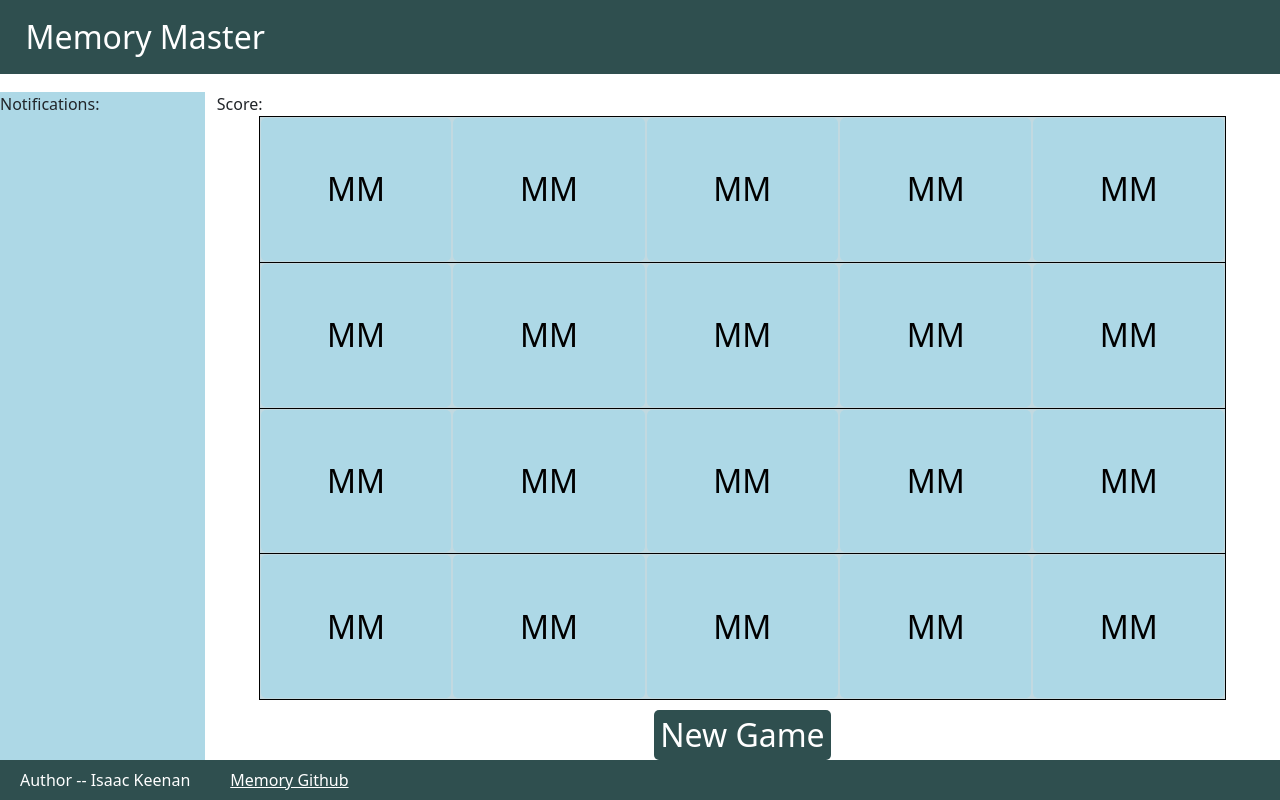
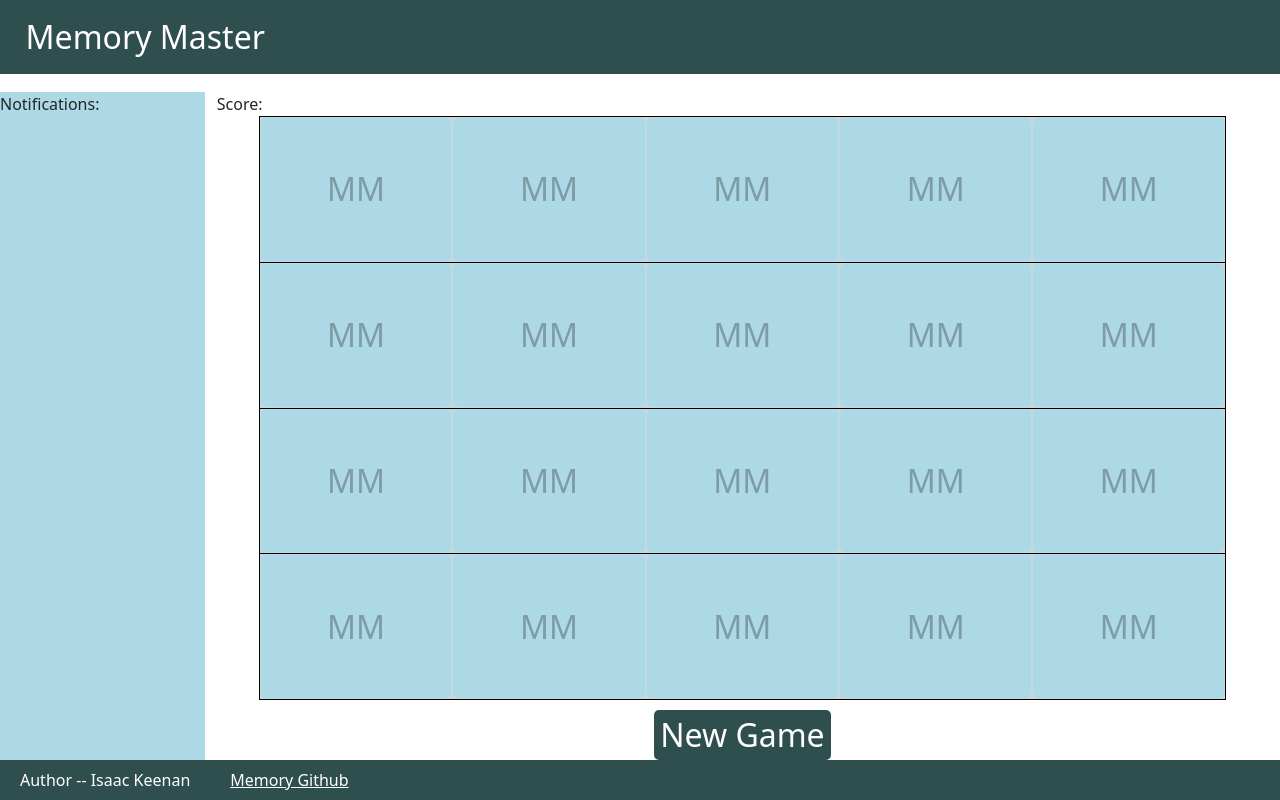
Before and after one commit to peacoltrain/startup, a React (Vite) app: page /game in a window 1280 px wide. Built offline with nearby package versions, Linux system fonts and the light colour scheme.

Commit message:
Got buttons disabled until new game started. Set Score, and make cards.

```diff
--- a/src/game/gameboard.jsx
+++ b/src/game/gameboard.jsx
@@ -4,6 +4,7 @@ export function GameBoard(props) {
     const userName = props.userName;
     const [score, setScore] = React.useState(null)
     const [cards, setCards] = React.useState([]);
+    const [inGame, setInGame] = React.useState(false);
 
     {/* This is where I shuffle my array
         I am using the Fisher-Yates shuffle.
@@ -13,7 +14,7 @@ export function GameBoard(props) {
         let r;
 
         while (i !== 0) {
-            r = Math.floor(Math.randome() * i);
+            r = Math.floor(Math.random() * i);
             i--;
 
             [array[i], array[r] = [array[r], array[i]]];
@@ -27,13 +28,19 @@ export function GameBoard(props) {
         const allValues = [...values, ...values];
 
         let shuffled = shuffle(allValues);
-        cardSet = shuffled.map((value, index) => ({
+        let cardSet = shuffled.map((value, index) => ({
             id: index,
             value: value,
             flipped: false,
             matched: false
         }));
         return cardSet;
+    }
+
+    function newGame() {
+        setScore(0)
+        setInGame(true)
+        setCards(() => placeCards())
     }
 
     return (
@@ -43,38 +50,39 @@ export function GameBoard(props) {
         <table>
           <tbody>
           <tr>
-            <td><button>MM</button></td>
-            <td><button>MM</button></td>
-            <td><button>MM</button></td>
-            <td><button>MM</button></td>
-            <td><button>MM</button></td>
+            <td><button disabled={!inGame}>MM</button></td>
+            <td><button disabled={!inGame}>MM</button></td>
+            <td><button disabled={!inGame}>MM</button></td>
+            <td><button disabled={!inGame}>MM</button></td>
+            <td><button disabled={!inGame}>MM</button></td>
           </tr>
           <tr>
-            <td><button>MM</button></td>
-            <td><button>MM</button></td>
-            <td><button>MM</button></td>
-            <td><button>MM</button></td>
-            <td><button>MM</button></td>
+            <td><button disabled={!inGame}>MM</button></td>
+            <td><button disabled={!inGame}>MM</button></td>
+            <td><button disabled={!inGame}>MM</button></td>
+            <td><button disabled={!inGame}>MM</button></td>
+            <td><button disabled={!inGame}>MM</button></td>
           </tr>
           <tr>
-            <td><button>MM</button></td>
-            <td><button>MM</button></td>
-            <td><button>MM</button></td>
-            <td><button>MM</button></td>
-            <td><button>MM</button></td>
+            <td><button disabled={!inGame}>MM</button></td>
+            <td><button disabled={!inGame}>MM</button></td>
+            <td><button disabled={!inGame}>MM</button></td>
+            <td><button disabled={!inGame}>MM</button></td>
+            <td><button disabled={!inGame}>MM</button></td>
           </tr>
           <tr>
-            <td><button>MM</button></td>
-            <td><button>MM</button></td>
-            <td><button>MM</button></td>
-            <td><button>MM</button></td>
-            <td><button>MM</button></td>
+            <td><button disabled={!inGame}>MM</button></td>
+            <td><button disabled={!inGame}>MM</button></td>
+            <td><button disabled={!inGame}>MM</button></td>
+            <td><button disabled={!inGame}>MM</button></td>
+            <td><button disabled={!inGame}>MM</button></td>
           </tr>
           </tbody>
         </table>
         <div>
-        <button className="newGame">New Game</button>
+        <button className="newGame" onClick={newGame}>New Game</button>
         </div>
+        {console.log(cards)}
       </section>
     );
 }
```
